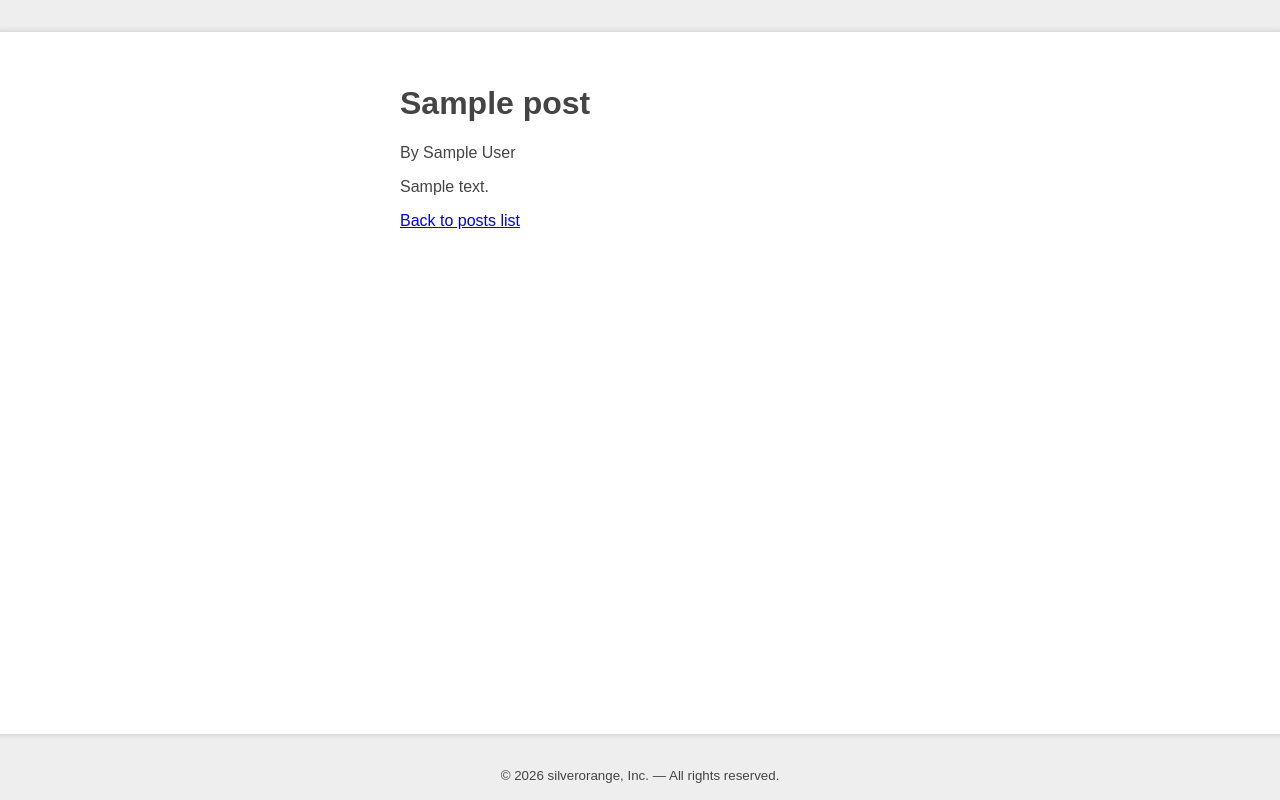
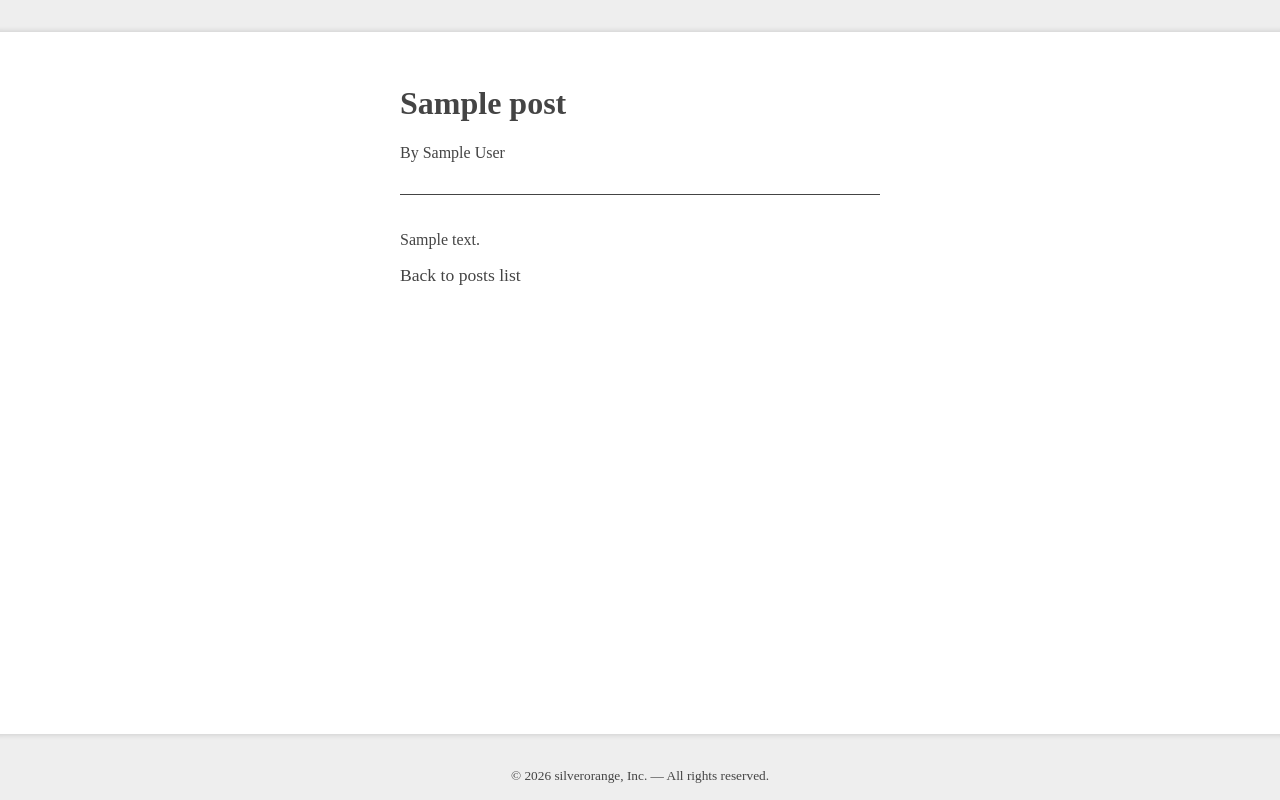
Before and after one commit to joel-vieira/python-developer-2026-03, a Django app: page /posts/00000000-0000-0000-0000-000000000001 in a window 1280 px wide. Run offline with Django 5.2, Linux system fonts and the light colour scheme; tables that the repository leaves empty hold one stand-in row (values such as "Sample post"); style sheets or scripts are compiled from the project's sources; some libraries are stand-ins or nearby versions.

Commit message:
[FEATURE] Add basic CSS for posts

```diff
--- a/blog/templates/blog/detail.html
+++ b/blog/templates/blog/detail.html
@@ -4,10 +4,10 @@
   Post: {{ post.title }}
 {% endblock title %}
 {% block content %}
-  <h1>{{ post.title }}</h1>
-  <p>By {{ post.author.full_name }}</p>
+  <h1 class="page-title">{{ post.title }}</h1>
+  <p class="page-subtitle">By {{ post.author.full_name }}</p>
 
-  <p>{{ post.body | markdownify}}</p>
+  <p class="post-body">{{ post.body | markdownify}}</p>
 
-  <a href="{% url 'blog:index' %}">Back to posts list</a>
+  <a class="nav-link" href="{% url 'blog:index' %}">Back to posts list</a>
 {% endblock content %}
--- a/static/src/main.scss
+++ b/static/src/main.scss
@@ -13,7 +13,7 @@ body {
   flex-direction: column;
   padding: 0;
   margin: 0;
-  font-family: sans-serif;
+  font-family: Cochin, serif;
   color: #444;
   min-height: 100vh;
 }
@@ -42,3 +42,52 @@ main {
   max-width: 32rem;
   padding: 2rem 1rem;
 }
+
+.page-title {
+  font-size: 2rem;
+}
+
+.page-subtitle {
+  margin-bottom: 36px;
+  padding-bottom: 32px;
+  border-bottom: 1px solid;
+}
+
+.posts-list {
+  margin-top: 52px;
+  list-style: none;
+  padding: 0;
+}
+
+.posts-list li {
+  border-top: 1px solid;
+  margin-bottom: 16px;
+}
+
+.posts-list a {
+  text-decoration: none;
+  color: inherit;
+}
+
+.post-title {
+  font-size: 1.3rem;
+  margin-bottom: 8px;
+}
+
+.post-author {
+  font-size: 0.9rem;
+}
+
+.post-body {
+  font-size: 1rem;
+}
+
+.nav-link {
+  font-size: 1.1rem;
+  text-decoration: none;
+  color: inherit;
+}
+
+.nav-link:hover {
+  text-decoration: underline;
+}
```
Also changed, not shown: blog/templates/blog/index.html (+5 -2 lines).
